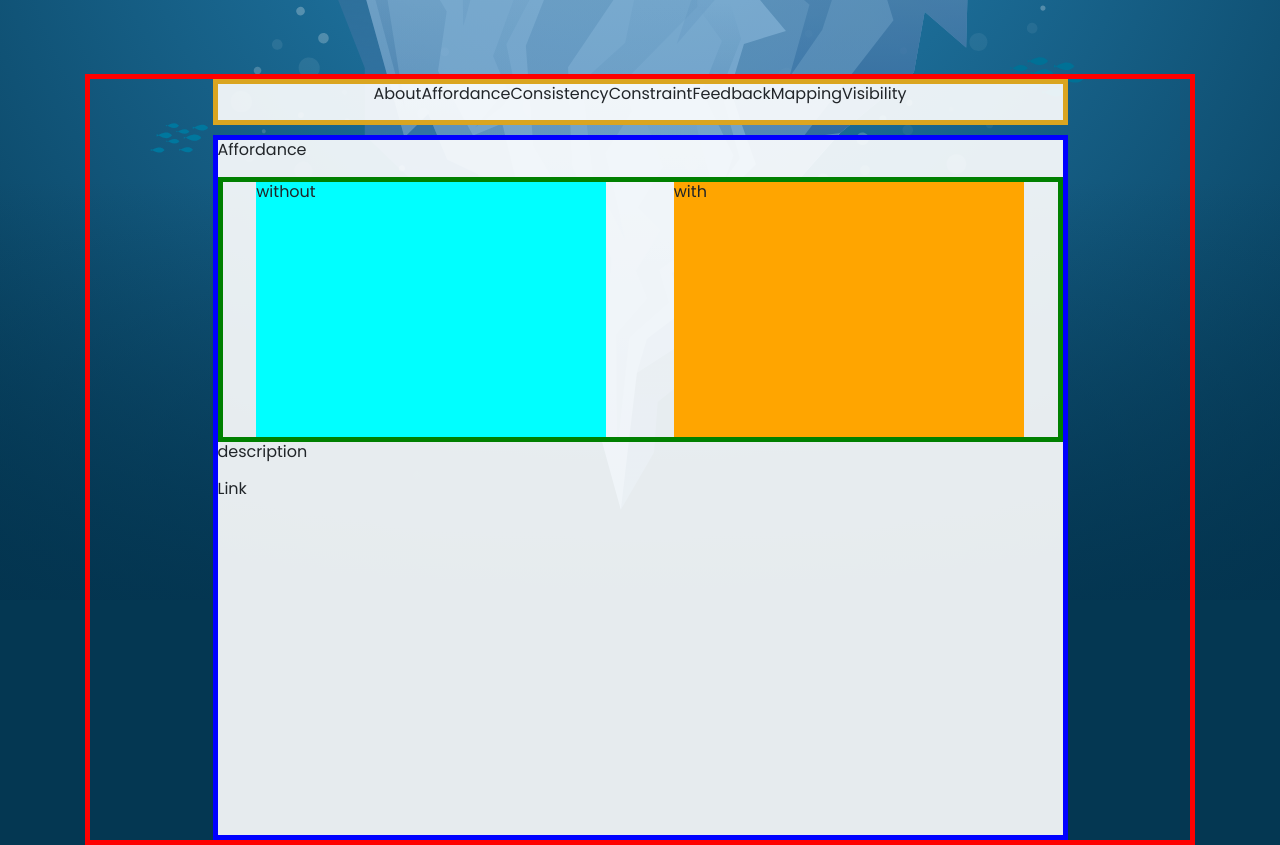
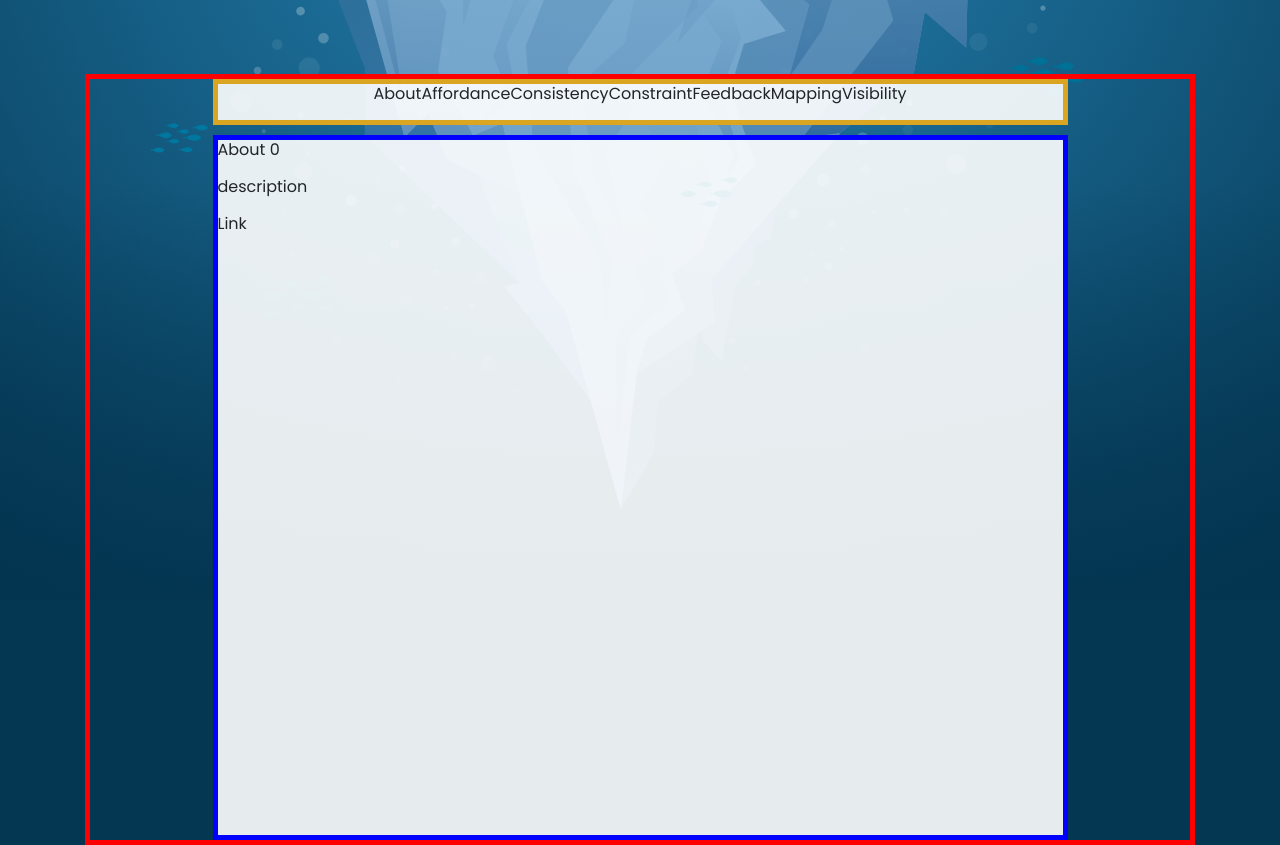
Before and after one commit to Jasonx235/UX-Design-Pricinples, a React (Create React App) app: page / in a window 1280 px wide. Shown: the part 680-1525 px from the top of the page. Built offline with nearby package versions, Linux system fonts and the light colour scheme.

Commit message:
Separated and created Information Section and Updated select functionality

```diff
--- a/src/Data.js
+++ b/src/Data.js
@@ -1,23 +1,30 @@
 const menuItems = [
   {
+    id: 0,
     name: "About",
   },
   {
+    id: 1,
     name: "Affordance",
   },
   {
+    id: 2,
     name: "Consistency",
   },
   {
+    id: 3,
     name: "Constraint",
   },
   {
+    id: 4,
     name: "Feedback",
   },
   {
+    id: 5,
     name: "Mapping",
   },
   {
+    id: 6,
     name: "Visibility",
   },
 ];
--- a/src/components/Content.jsx
+++ b/src/components/Content.jsx
@@ -1,16 +1,24 @@
 import React, { useState } from "react";
 import menuItems from "../Data";
+import Information from "./Information";
 
 function Content() {
-  const [selected, setSelected] = useState("Affordance");
+  const [selected, setSelected] = useState("About");
+  const [selectedID, setSelectedID] = useState(0);
 
   return (
     <div className='content-container'>
       <div className='menu-container'>
         <div className='d-lg-none'>
-          <select onChange={(e) => setSelected(e.target.value)}>
+          <select
+            onChange={(e) => {
+              let info = JSON.parse(e.target.value);
+              setSelected(info.name);
+              setSelectedID(info.id);
+            }}
+          >
             {menuItems.map((option) => (
-              <option value={option.name}>{option.name}</option>
+              <option value={JSON.stringify(option)}>{option.name}</option>
             ))}
           </select>
         </div>
@@ -21,6 +29,7 @@ function Content() {
                 <li
                   onClick={() => {
                     setSelected(option.name);
+                    setSelectedID(option.id);
                   }}
                   className='menu'
                 >
@@ -31,15 +40,7 @@ function Content() {
           </ul>
         </div>
       </div>
-      <div className='information-container '>
-        <p>{selected}</p>
-        <div className='module-container d-flex justify-content-around flex-wrap'>
-          <div className='without'> without</div>
-          <div className='with'>with</div>
-        </div>
-        <p>description</p>
-        <p>Link</p>
-      </div>
+      <Information selected={selected} selectedID={selectedID} />
     </div>
   );
 }
--- /dev/null
+++ b/src/components/Information.jsx
@@ -0,0 +1,42 @@
+import React, { useState, useEffect } from "react";
+import menuItems from "../Data";
+
+function Information({ selected, selectedID }) {
+  const [data, setData] = useState({});
+
+  useEffect(() => {
+    setData(menuItems[selectedID]);
+  }, [selected, selectedID]);
+
+  if (selected === "About") {
+    return (
+      <div className='d-flex justify-content-center align-items-center flex-column h-100 w-100'>
+        <div className='information-container '>
+          <p>
+            {selected} {selectedID}
+          </p>
+          <p>description</p>
+          <p>Link</p>
+        </div>
+      </div>
+    );
+  }
+
+  return (
+    <div className='d-flex justify-content-center align-items-center flex-column h-100 w-100'>
+      <div className='information-container '>
+        <p>
+          {selected} {selectedID}
+        </p>
+        <div className='module-container d-flex justify-content-around flex-wrap'>
+          <div className='without'> without</div>
+          <div className='with'>with</div>
+        </div>
+        <p>description</p>
+        <p>Link</p>
+      </div>
+    </div>
+  );
+}
+
+export default Information;
```
